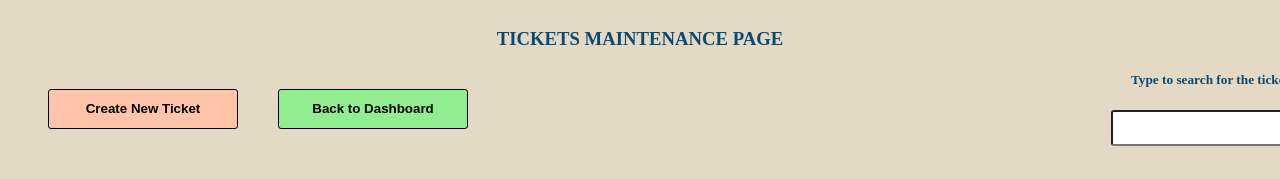
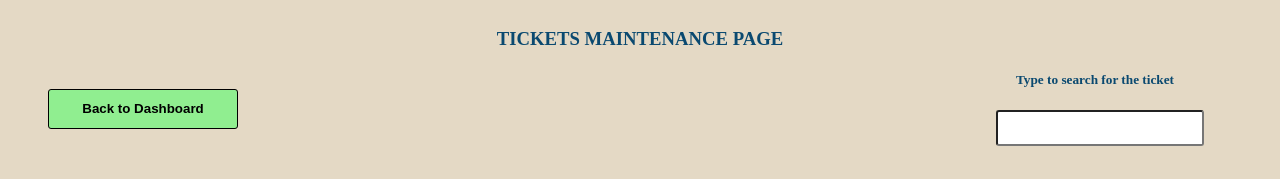
Before and after one commit to andreilaptev/easywings-admin, an Angular app: page /tickets in a window 1280 px wide. Shown: the top 179 px of the page. Built offline with nearby package versions, Linux system fonts and the light colour scheme; no server answers.

Commit message:
Create Ticket functionality removed from Tickets page- no reason

```diff
--- a/src/app/create-ticket/create-ticket.component.ts
+++ b/src/app/create-ticket/create-ticket.component.ts
@@ -13,7 +13,7 @@ import { Router } from '@angular/router';
 })
 export class CreateTicketComponent implements OnInit {
 
-  ticket: Ticket = new Ticket();
+  ticket: any;
   added = false;
 
 
--- a/src/app/tickets/tickets.component.html
+++ b/src/app/tickets/tickets.component.html
@@ -5,7 +5,7 @@
     <div class="service">
         <h3> TICKETS MAINTENANCE PAGE</h3>
       <div class="newFlightButton">
-       <a routerLink="/create_ticket"><button> Create New Ticket  </button></a>
+      <!-- <a routerLink="/create_ticket"><button> Create New Ticket  </button></a> -->
        <a routerLink="/"><button class="backToDashboardButton"> Back to Dashboard </button></a>
       </div>
 
```
